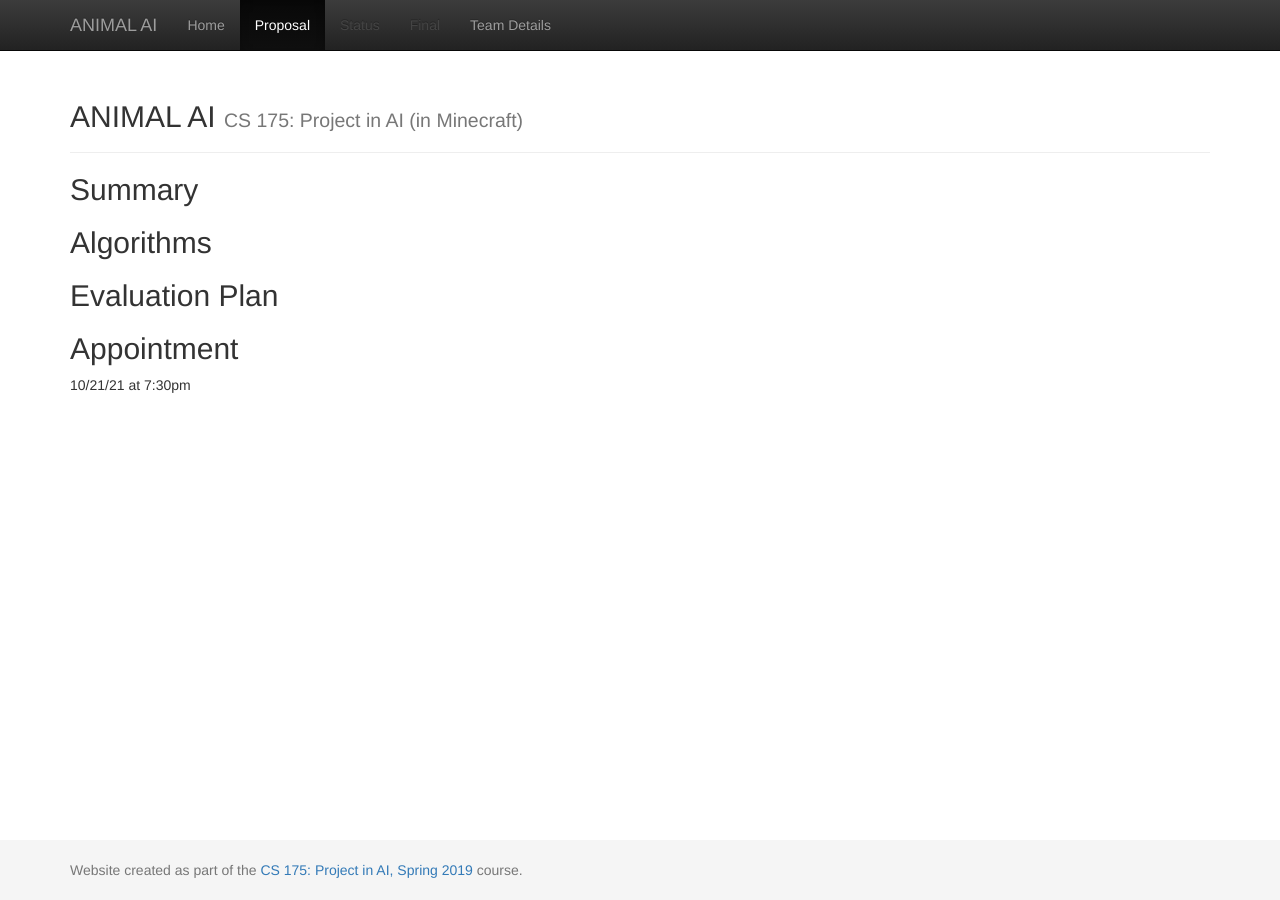
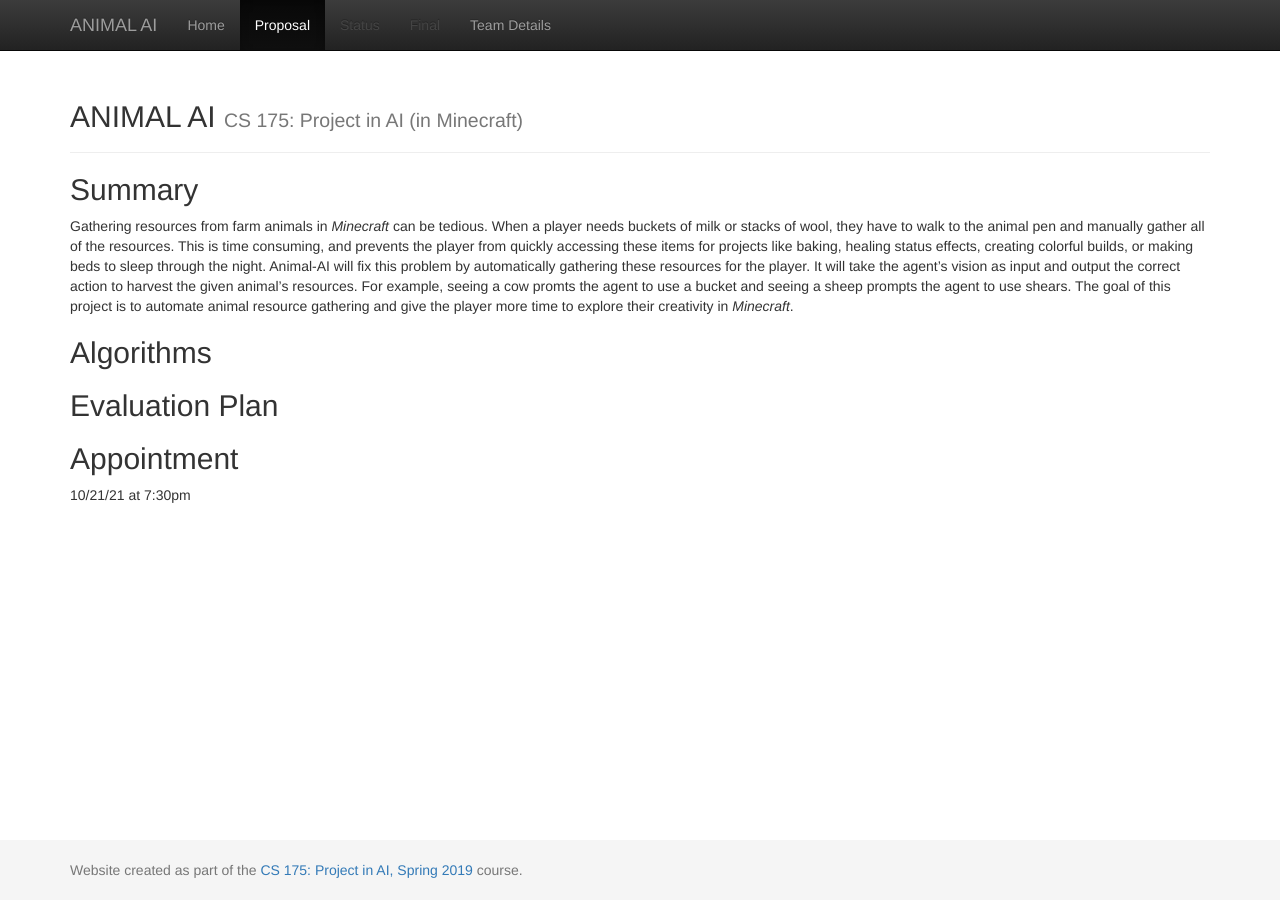
Before and after one commit to brandonmeyer/BarnyardBot, a Jekyll site: the page built from docs/proposal.md, in a window 1280 px wide. Built offline with Jekyll 4.4.1, drawn with Linux system fonts in a browser that asks for light colours.

Commit message:
Update proposal.md

```diff
--- a/docs/proposal.md
+++ b/docs/proposal.md
@@ -4,6 +4,8 @@ title: Proposal
 ---
 
 ## Summary
+Gathering resources from farm animals in *Minecraft* can be tedious. When a player needs buckets of milk or stacks of wool, they have to walk to the animal pen and manually gather all of the resources. This is time consuming, and prevents the player from quickly accessing these items for projects like baking, healing status effects, creating colorful builds, or making beds to sleep through the night. Animal-AI will fix this problem by automatically gathering these resources for the player. It will take the agent's vision as input and output the correct action to harvest the given animal's resources. For example, seeing a cow promts the agent to use a bucket and seeing a sheep prompts the agent to use shears. The goal of this project is to automate animal resource gathering and give the player more time to explore their creativity in *Minecraft*.
+
 
 ## Algorithms
 
```
